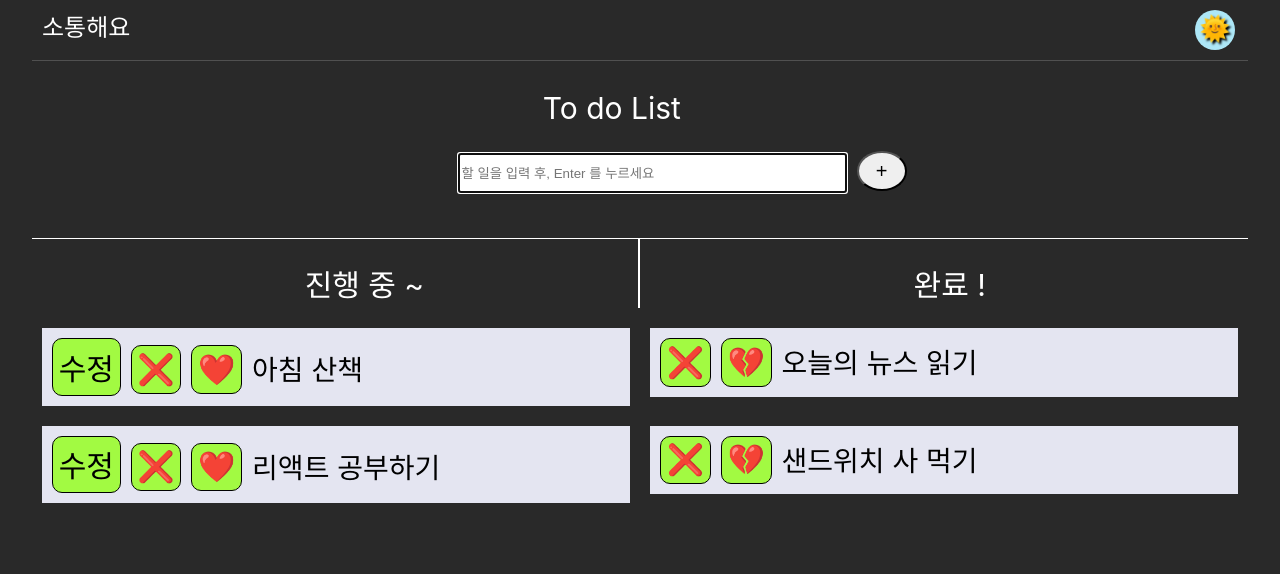
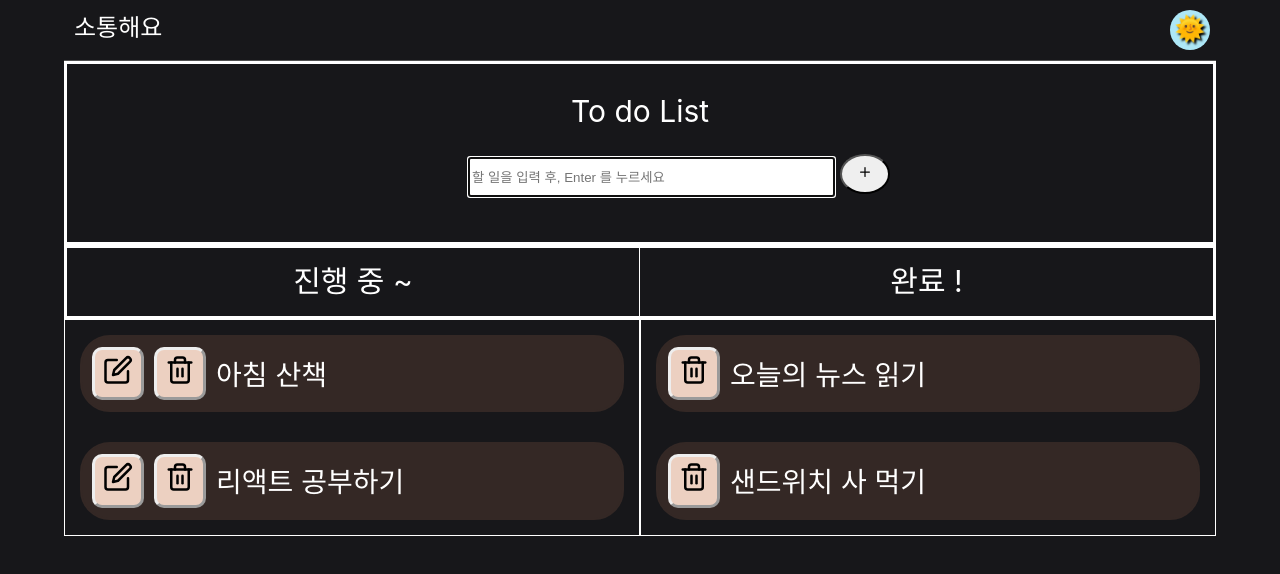
Before and after one commit to GDSC-Daejin/waffle-communicate-fe, a React (Vite) app: page / in a window 1280 px wide. Shown: the top 574 px of the page. Built offline with nearby package versions, Linux system fonts and the light colour scheme.

Commit message:
Style : 레이아웃

```diff
--- a/package.json
+++ b/package.json
@@ -12,6 +12,7 @@
     "react": "^18.2.0",
     "react-beautiful-dnd": "^13.1.1",
     "react-dom": "^18.2.0",
+    "react-icons": "^4.8.0",
     "styled-components": "^5.3.6",
     "styled-reset": "^4.4.5"
   },
--- a/src/App.jsx
+++ b/src/App.jsx
@@ -13,17 +13,13 @@ function App() {
   const toggleDarkMode = () => {
     setIsDarkMode((prev) => !prev);
   };
-
   return (
     <div className="App">
       <ThemeProvider theme={isDarkMode ? darkTheme : lightTheme}>
         <Navbar isDarkMode={isDarkMode} toggleDarkMode={toggleDarkMode} />
         <GlobalStyles />
-
         <TodoProvider>
-        <Body>
-          </Body>
-
+          <Body />
         </TodoProvider>
       </ThemeProvider>
     </div>
--- a/src/components/TodoCreate.jsx
+++ b/src/components/TodoCreate.jsx
@@ -1,16 +1,20 @@
 import React, { useState } from "react";
 import styled from "styled-components";
 import { useTodoDispatch, useTodoNextId } from "../TodoContext";
+import { IoIosAdd } from "react-icons/io";
+
 
 const Wrapper1 = styled.div`
   padding-top: 25px;
   border-bottom: 1px solid;
   width: 100%;
   padding-bottom: 15px;
+  border: 3px solid;
+
 `;
 const Title = styled.h1`
-  margin-left: 42%;
-  width: 300px;
+  align-items : center;
+  text-align : center;
   padding-bottom: 20px;
   font-size: 30px;
   position: flex;
@@ -20,10 +24,10 @@ const Form = styled.form`
   width: 40%;
   padding-bottom: 20px;
   position: flex;
+
 `;
 const ListAdd = styled.input`
   position: flex;
-  margin-left: 0%;
   width: 80%;
   height: 40px;
   margin-bottom: 10px;
@@ -34,7 +38,7 @@ const Plus = styled.button`
   height: 40px;
   border-radius: 50%;
   font-size: 20px;
-  margin-left: 10px;
+  margin-left: 5px;
   cursor: pointer;
 `;
 
@@ -47,7 +51,8 @@ function TodoCreate() {
   const onChange = (e) => setValue(e.target.value);
   const onSubmit = (e) => {
     e.preventDefault();
-    if (!value) return alert("내용을 입력해주세요.");
+    if (!value ||!value.replace(/\s/g, '').length) return alert("내용을 입력해주세요.");
+
     dispatch({
       type: "CREATE",
       todo: {
@@ -65,6 +70,7 @@ function TodoCreate() {
       id,
     });
   };
+
   return (
     <>
       <Wrapper1>
@@ -76,7 +82,7 @@ function TodoCreate() {
             value={value}
             placeholder="할 일을 입력 후, Enter 를 누르세요"
           />
-          <Plus>+</Plus>
+          <Plus><IoIosAdd/></Plus>
         </Form>
       </Wrapper1>
     </>
--- a/src/components/TodoItem.jsx
+++ b/src/components/TodoItem.jsx
@@ -1,35 +1,42 @@
 import React, { Component } from "react";
 import styled, { css } from "styled-components";
 import { useTodoDispatch } from "../TodoContext";
+import { FiEdit, FiTrash2 } from "react-icons/fi";
 
 const WrapLeft = styled.div`
   width: 100%;
   grid-column-start: 1;
+  border-right: 1px solid;
 `;
 const WrapRight = styled.div`
-  width: 100%;
+  width: %;
   grid-column-start: 2;
+  border-left: 1px solid;
 `;
 
 const Context = styled.div`
   padding: 10px;
   background-color: ${(props) => props.theme.contextbg};
-  margin: 10px;
+  margin: 15px;
   color: ${(props) => props.theme.contexttx};
   font-size: 28px;
   cursor: pointer;
+  border-radius: 30px;
+  border: 2px solid ${(props) => props.theme.contextbg};
 `;
 
 const TodoButton = styled.button`
   padding: 1% 1%;
   margin-right: 10px;
-  border: 1px solid;
-  border-radius: 10px;
   cursor: pointer;
   transition: all 0.2s ease-in-out;
   position: relative;
-  background-color: #a2fa42;
+  background-color: ${(props) => props.theme.buttoncolor};
   font-size: 30px;
+  border: 3px solid;
+  border-radius: 10px;
+  border-style: outset;
+  width: 10%;
 `;
 
 function TodoItem({ id, done, text }) {
@@ -47,27 +54,33 @@ function TodoItem({ id, done, text }) {
       id,
     });
   };
-  const DragStarted = (e, id) => {
+  const Drag_Started = (e, id) => {
     //console.log("Drag has started", id);
-    e.dataTransfer.setData("todoID", id);
+    e.dataTransfer.setData("drag_startID", id);
   };
 
   return (
     <>
       {!done ? (
         <WrapLeft>
-          <Context draggable onDragStart={(e) => DragStarted(e, id)}>
-            <TodoButton>수정</TodoButton>
-            <TodoButton onClick={onRemove}>❌</TodoButton>
-            <TodoButton onClick={onToggle}>❤️</TodoButton>
+          <Context draggable onDragStart={(e) => Drag_Started(e, id)}>
+            <TodoButton>
+              <FiEdit />
+            </TodoButton>
+            <TodoButton onClick={onRemove}>
+              <FiTrash2 />
+            </TodoButton>
+
             {text}
           </Context>
         </WrapLeft>
       ) : (
         <WrapRight>
-          <Context draggable onDragStart={(e) => DragStarted(e, id)}>
-            <TodoButton onClick={onRemove}>❌</TodoButton>
-            <TodoButton onClick={onToggle}>💔</TodoButton>
+          <Context draggable onDragStart={(e) => Drag_Started(e, id)}>
+            <TodoButton onClick={onRemove}>
+              <FiTrash2 />
+            </TodoButton>
+
             {text}
           </Context>
         </WrapRight>
--- a/src/components/TodoList.jsx
+++ b/src/components/TodoList.jsx
@@ -2,6 +2,7 @@ import React from "react";
 import styled from "styled-components";
 import TodoItem from "./TodoItem";
 import { useTodoState } from "../TodoContext";
+
 
 function TodoList() {
   const todos = useTodoState();
@@ -16,6 +17,7 @@ function TodoList() {
           key={todo.id}
         />
       ))}
+
     </>
   );
 }
--- a/src/layout/body.jsx
+++ b/src/layout/body.jsx
@@ -5,13 +5,14 @@ import TodoList from "../components/TodoList";
 import TodoCreate from "../components/TodoCreate";
 import { useTodoDispatch } from "../TodoContext";
 
+
 const Container1 = styled.div`
-  display: inline-flex;
+  display: flex;
   width: 100%;
-  padding-bottom: 10px;
+  border: 3px solid;
 `;
 const WrapLeft = styled.div`
-  border-right: 2px solid;
+  border-right: 1px solid;
   width: 50%;
 `;
 const WrapRight = styled.div`
@@ -19,8 +20,9 @@ const WrapRight = styled.div`
 `;
 const Status = styled.h1`
   font-size: 30px;
-  padding-top: 4%;
-  margin-left: 45%;
+  padding : 2% 0px;
+
+  text-align:center;
 `;
 const Container2 = styled.div`
   display: grid;
@@ -29,6 +31,7 @@ const Container2 = styled.div`
   height: 150%;
   flex-wrap: wrap;
   grid-template-columns: repeat(auto-fill, minmax(50%, auto));
+  border: 1px solid;
 `;
 function Body() {
   const dispatch = useTodoDispatch();
@@ -38,11 +41,11 @@ function Body() {
   };
   const dragDropped = (e) => {
     //console.log("You have dropped!");
-    let transferedTodoID = parseInt(e.dataTransfer.getData("todoID"));
+    const transferedTodoID1 = parseInt(e.dataTransfer.getData("drag_startID"));
 
     dispatch({
       type: "COMPLETE",
-      id: transferedTodoID,
+      id: transferedTodoID1,
     });
   };
   return (
--- a/src/styles/globalStyles.js
+++ b/src/styles/globalStyles.js
@@ -16,7 +16,7 @@ export default createGlobalStyle`
     color: ${(props) => props.theme.color};
     position:relative;
     display: block;
-    width:95%;
+    width:90%;
     height: 100%;
     line-height: 1.5;
     margin: 0 auto;
--- a/src/styles/theme.js
+++ b/src/styles/theme.js
@@ -1,21 +1,23 @@
 export const darkTheme = {
   color: "#ffffff",
-  bgColor: "#292929",
+  bgColor: "#17171A",
   border: "1px solid #505050",
   boxcolor: "#ADE7F7",
   mode_padding: "0px 0px 3px 0px",
-  contexttx: "#000000",
-  contextbg: "#e4e5f1",
+  contextbg: "#342825",
+  contexttx: "#ffffff",
+  buttoncolor : "#ECD0C1",
 };
 
 export const lightTheme = {
   color: "#000000",
-  bgColor: "#e4e5f1",
+  bgColor: "#E2E2E6",
   border: "1px solid #505050",
   boxcolor: "#ADE7F7",
   mode_rotate: "rotateZ(45deg)",
   mode_padding: "0px 0px 3px 5px",
   listadd_bgColor: "#111111",
-  contextbg: "#292929",
+  contextbg: "#2B3038",
   contexttx: "#ffffff",
+  buttoncolor : "#ECD0C1",
 };
```
Also changed, not shown: src/layout/navbar.styled.jsx (+2 -30 lines), 2 other files (tests, documents, lock files or other folders).
